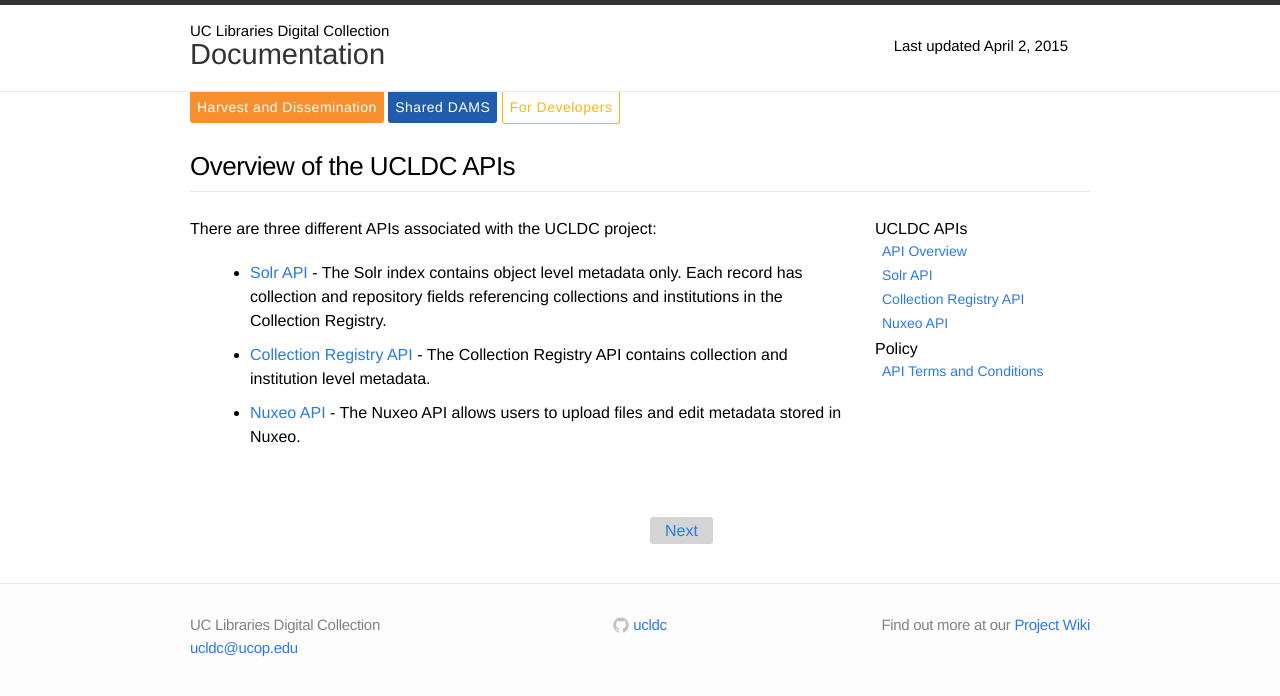
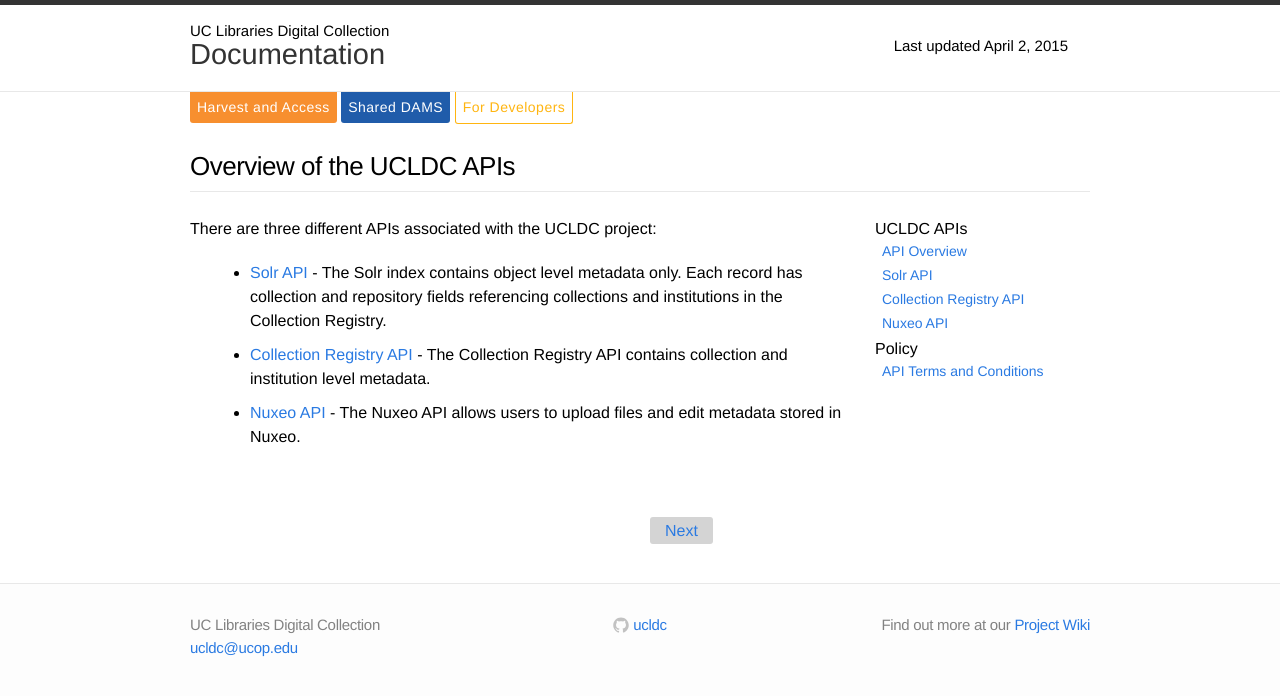
Before and after one commit to ucldc/ucldc-docs, a Jekyll site: the page built from docs/technical-docs/index.md, in a window 1280 px wide. Shown: the top 696 px of the page. Built offline with Jekyll 4.4.1, drawn with Linux system fonts in a browser that asks for light colours; nearby versions of some CDN libraries.

Commit message:
Update technical-doc.html
changed harvest tab labelling

```diff
--- a/_layouts/technical-doc.html
+++ b/_layouts/technical-doc.html
@@ -4,7 +4,7 @@ layout: default
 {% if page.breadcrumbs %}
 <div class="nav-wrap">
   <div class="nav-item" style="background-color: #F78F2F;">
-    <a href="{{ site.url }}{{ site.baseurl }}/docs/registry/index/" style="color: white">Harvest and Dissemination</a>
+    <a href="{{ site.url }}{{ site.baseurl }}/docs/registry/index/" style="color: white">Harvest and Access</a>
   </div>
   <div class="nav-item" style="background-color: #205caa;">
     <a href="{{ site.url }}{{ site.baseurl }}/docs/dams/index/" style="color: white">Shared DAMS</a>
```
